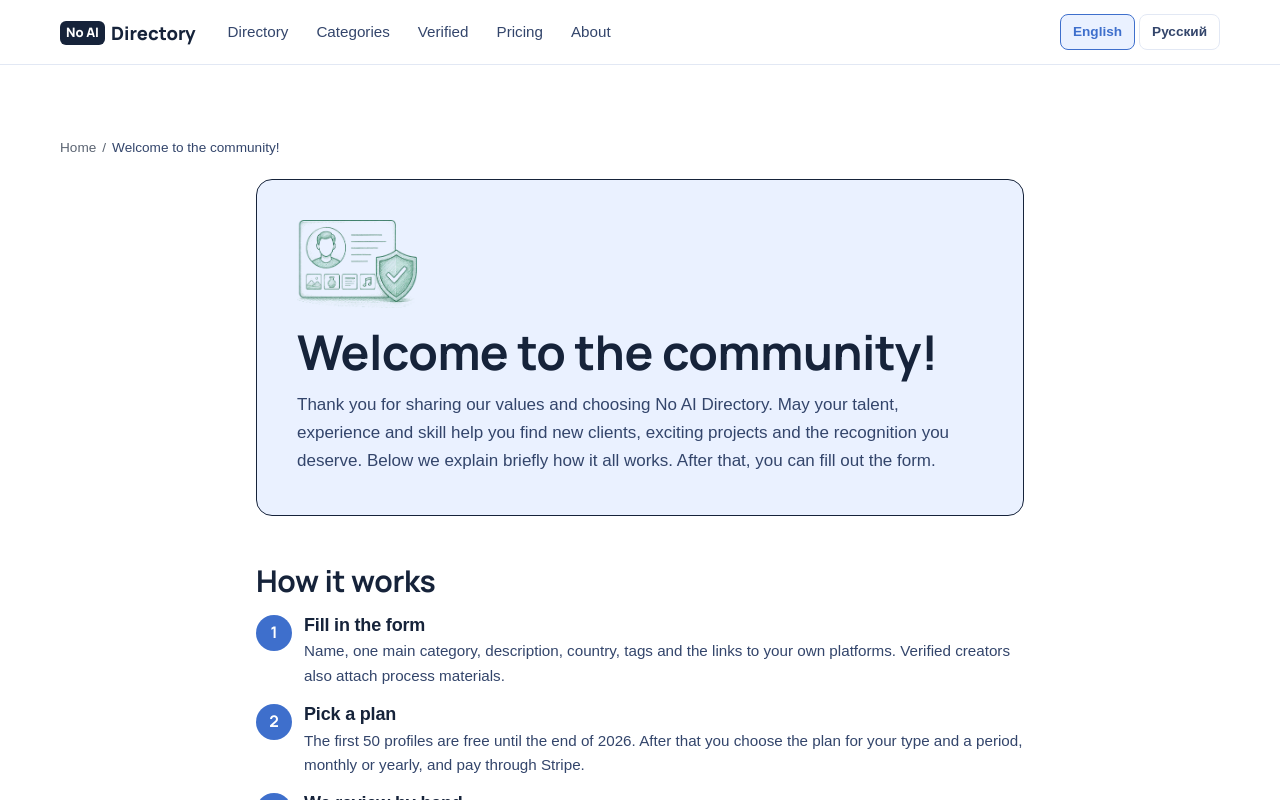
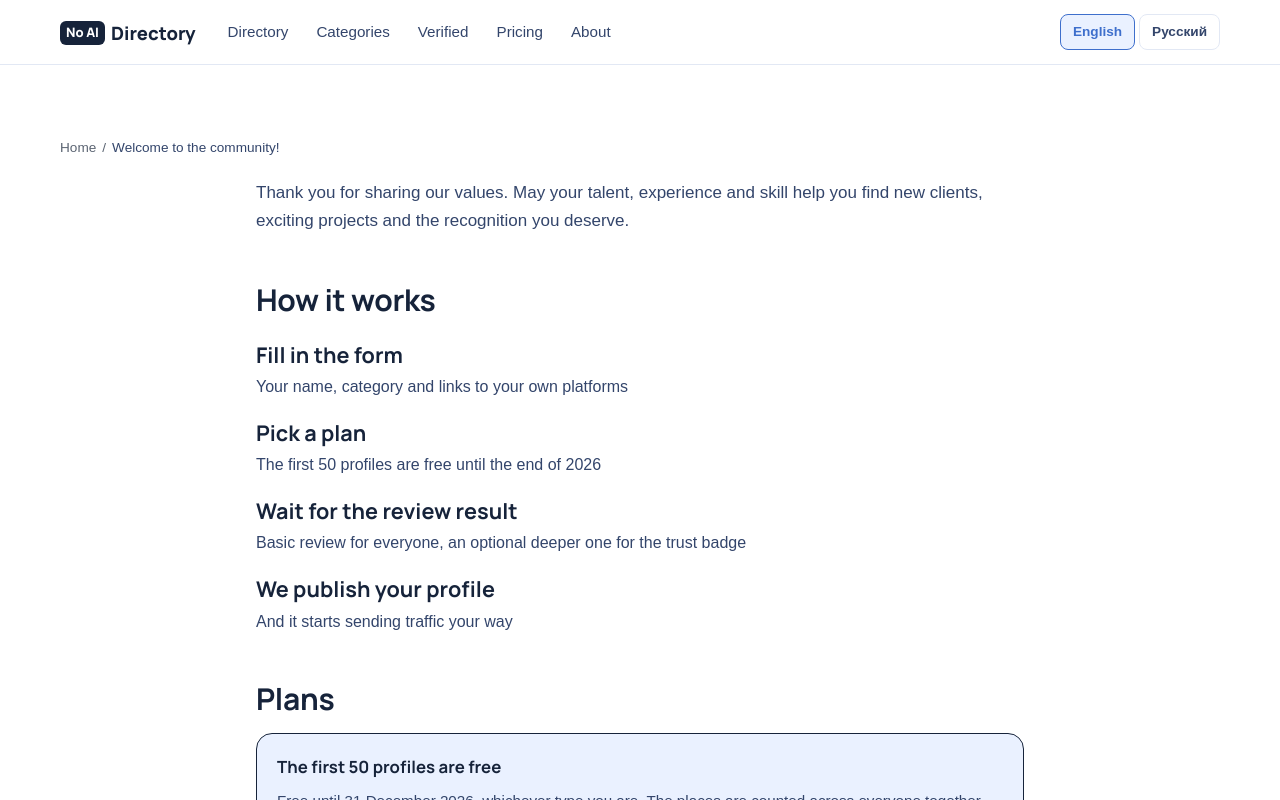
Before and after one commit to dm100usa-oss/no-ai-marketplace, a Next.js app: page /en/join in a window 1280 px wide. Shown: the top 800 px of the page. Built offline with nearby package versions, Linux system fonts and the light colour scheme; a web font is replaced by a local one.

Commit message:
Add files via upload

```diff
--- a/src/app/[lang]/join/page.tsx
+++ b/src/app/[lang]/join/page.tsx
@@ -65,45 +65,28 @@ export default async function JoinPage({
       />
 
       <div className="mx-auto max-w-3xl">
-        {/* Welcome / thank you */}
-        <div
-          className="rounded-2xl border p-6 md:p-10"
-          style={{ borderColor: "var(--color-brand)", background: "var(--color-brand-soft)" }}
-        >
-          <img
-            src="/images/how/creators.webp"
-            alt=""
-            aria-hidden="true"
-            width={120}
-            height={88}
-            loading="lazy"
-            decoding="async"
-            className="block"
-          />
-          <h1 className="mt-4">{dict.join.title}</h1>
-          <p className="lead mt-3">{dict.join.intro}</p>
+        {/* Thank-you intro — plain text, no card, no heading (welcome line
+            lives on the published profile page instead). */}
+        <p className="lead mt-2">{dict.join.intro}</p>
+
+        {/* Steps — how it works. Same visual style as the homepage steps:
+            bold display title, smaller line under it, no card, no numbers. */}
+        <h2 className="mt-12">{dict.join.howTitle}</h2>
+        <div className="mt-5 flex flex-col gap-4">
+          {dict.join.steps.map((s) => (
+            <div key={s.t}>
+              <p
+                className="text-[1.2rem] font-bold md:text-[1.35rem]"
+                style={{ fontFamily: "var(--font-display)", color: "var(--color-ink)" }}
+              >
+                {s.t}
+              </p>
+              <p className="mt-0.5 text-[1rem]" style={{ color: "var(--color-muted)" }}>
+                {s.d}
+              </p>
+            </div>
+          ))}
         </div>
-
-        {/* Steps — how it works */}
-        <h2 className="mt-12">{dict.join.howTitle}</h2>
-        <ol className="mt-4 space-y-4">
-          {dict.join.steps.map((s, i) => (
-            <li key={i} className="flex gap-3">
-              <span
-                className="grid h-9 w-9 shrink-0 place-items-center rounded-full font-bold text-white"
-                style={{ background: "var(--color-accent)", fontFamily: "var(--font-display)" }}
-              >
-                {i + 1}
-              </span>
-              <div>
-                <h3 className="text-[1rem]">{s.t}</h3>
-                <p className="mt-1 text-[0.95rem]" style={{ color: "var(--color-muted)" }}>
-                  {s.d}
-                </p>
-              </div>
-            </li>
-          ))}
-        </ol>
 
         {/* Plans — one source of truth lives on /pricing */}
         <h2 className="mt-12">{dict.join.plansTitle}</h2>
--- a/src/i18n/dictionaries/en.ts
+++ b/src/i18n/dictionaries/en.ts
@@ -362,7 +362,7 @@ export const en: Dictionary = {
       "Add a profile to No AI Directory. The first 50 are free until the end of 2026, then from $5.99/month.",
     title: "Welcome to the community!",
     intro:
-      "Thank you for sharing our values and choosing No AI Directory. May your talent, experience and skill help you find new clients, exciting projects and the recognition you deserve. Below we explain briefly how it all works. After that, you can fill out the form.",
+      "Thank you for sharing our values. May your talent, experience and skill help you find new clients, exciting projects and the recognition you deserve.",
     seePricing: "See pricing",
     plansTitle: "Plans",
     fullComparisonLink: "Pricing",
@@ -370,19 +370,19 @@ export const en: Dictionary = {
     steps: [
       {
         t: "Fill in the form",
-        d: "Name, one main category, description, country, tags and the links to your own platforms. Verified creators also attach process materials.",
+        d: "Your name, category and links to your own platforms",
       },
       {
         t: "Pick a plan",
-        d: "The first 50 profiles are free until the end of 2026. After that you choose the plan for your type and a period, monthly or yearly, and pay through Stripe.",
+        d: "The first 50 profiles are free until the end of 2026",
       },
       {
-        t: "We review by hand",
-        d: "We check the profile fits the Human-Made standards and, if you asked for verification, we look at the materials.",
+        t: "Wait for the review result",
+        d: "Basic review for everyone, an optional deeper one for the trust badge",
       },
       {
-        t: "Your profile goes live",
-        d: "The profile appears in the catalog and starts sending traffic to your own platforms.",
+        t: "We publish your profile",
+        d: "And it starts sending traffic your way",
       },
     ],
     formTitle: "The form",
--- a/src/i18n/dictionaries/ru.ts
+++ b/src/i18n/dictionaries/ru.ts
@@ -371,7 +371,7 @@ export const ru: Dictionary = {
       "Добавьте профиль в No AI Directory. Первые 50 бесплатно до конца 2026 года, далее от $5.99 в месяц.",
     title: "Добро пожаловать в сообщество!",
     intro:
-      "Спасибо, что разделяете наши ценности и выбрали No AI Directory. Пусть ваш талант, опыт и мастерство помогут вам найти новых клиентов, интересные проекты и заслуженное признание. Ниже мы коротко расскажем, как всё устроено. После этого вы сможете заполнить анкету.",
+      "Спасибо, что разделяете наши ценности. Пусть ваш талант, опыт и мастерство помогут вам найти новых клиентов, интересные проекты и заслуженное признание.",
     seePricing: "Смотреть тарифы",
     plansTitle: "Тарифы",
     fullComparisonLink: "Тарифы",
@@ -379,19 +379,19 @@ export const ru: Dictionary = {
     steps: [
       {
         t: "Заполните форму",
-        d: "Имя, одна основная категория, описание, страна, теги и ссылки на ваши собственные площадки. Проверенные авторы также прикладывают материалы процесса.",
+        d: "Имя, категория, ссылки на ваши площадки",
       },
       {
         t: "Выберите тариф",
-        d: "Первые 50 профилей бесплатны до конца 2026 года. Далее вы выбираете тариф по типу участника и период оплаты, месяц или год, и платите через Stripe.",
+        d: "Первые 50 профилей бесплатно до конца 2026 года",
       },
       {
-        t: "Мы проверяем вручную",
-        d: "Мы смотрим, что профиль соответствует стандартам Human-Made, и, если вы запросили проверку, рассматриваем материалы.",
+        t: "Дождитесь результата проверки",
+        d: "Базовая для всех, по желанию глубокая, для знака доверия",
       },
       {
-        t: "Ваш профиль публикуется",
-        d: "Профиль появляется в каталоге и начинает направлять трафик на ваши собственные площадки.",
+        t: "Мы публикуем профиль",
+        d: "И он начинает вести к вам трафик",
       },
     ],
     formTitle: "Форма",
```
